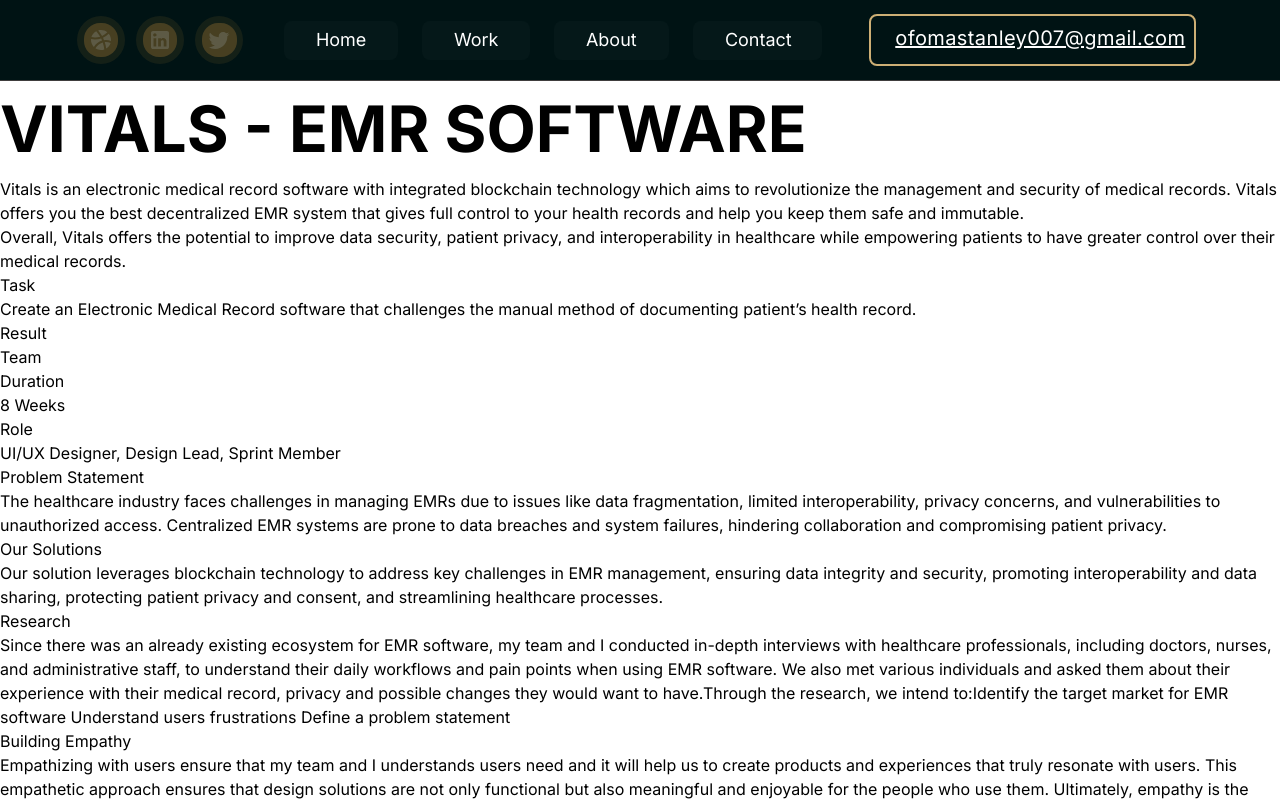
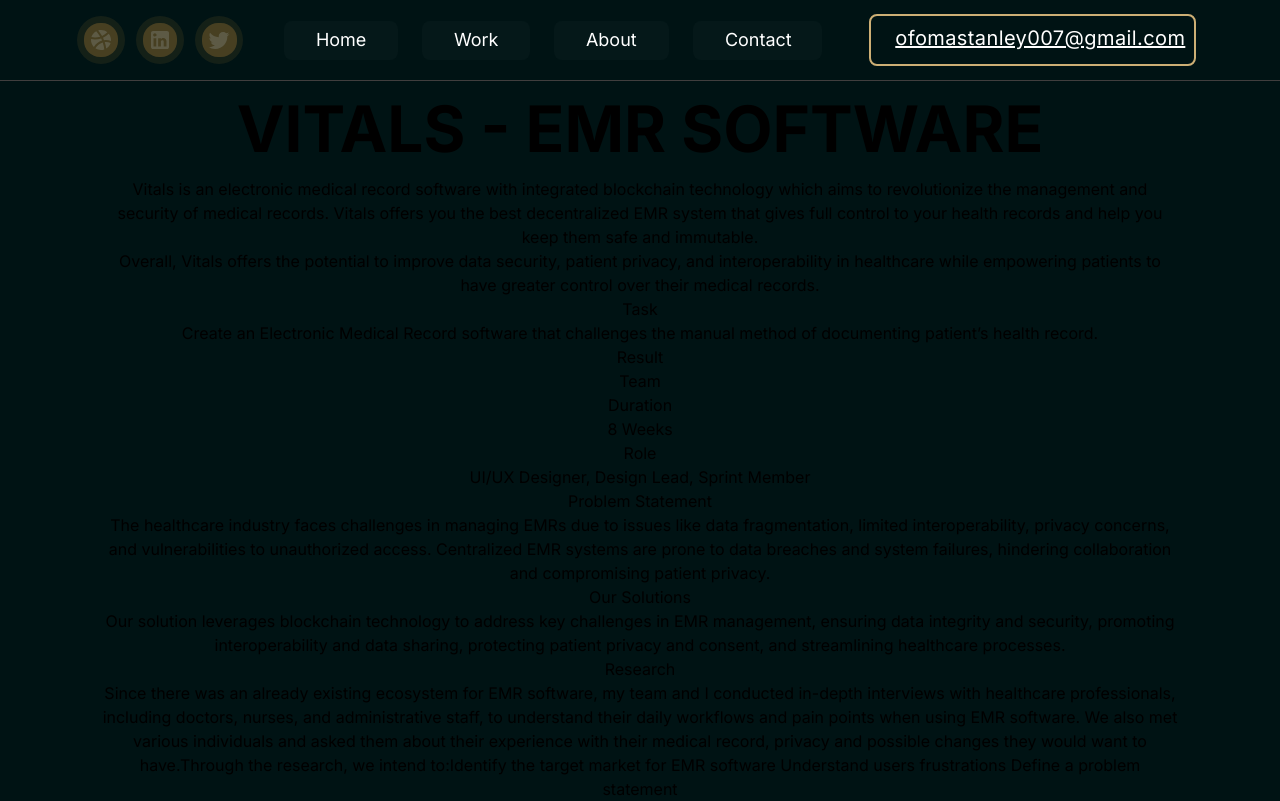
Before and after one commit to Maxwell011/portfolio-design, a Next.js app: page /Vitals in a window 1280 px wide. Shown: the top 801 px of the page. Built offline with nearby package versions, Linux system fonts and the light colour scheme.

Commit message:
Refactor Vitals page styling

```diff
--- a/src/app/Vitals/page.tsx
+++ b/src/app/Vitals/page.tsx
@@ -1,7 +1,7 @@
 export default function Vitals() {
   return (
     <section>
-      <section>
+      <section className="bg-black flex flex-col items-center justify-center text-center px-[100px] py-0">
         <h1 className="text-[64px] font-bold uppercase">
           Vitals - Emr Software
         </h1>
```
